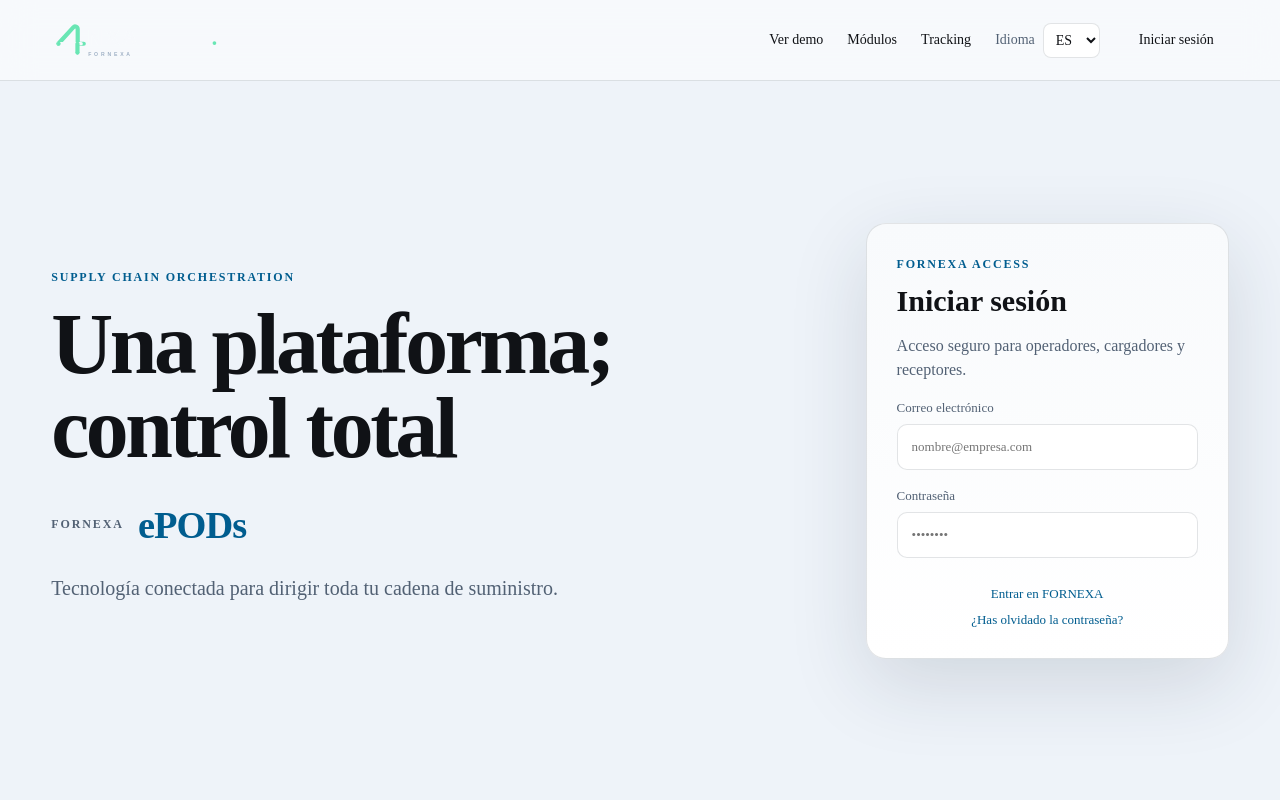
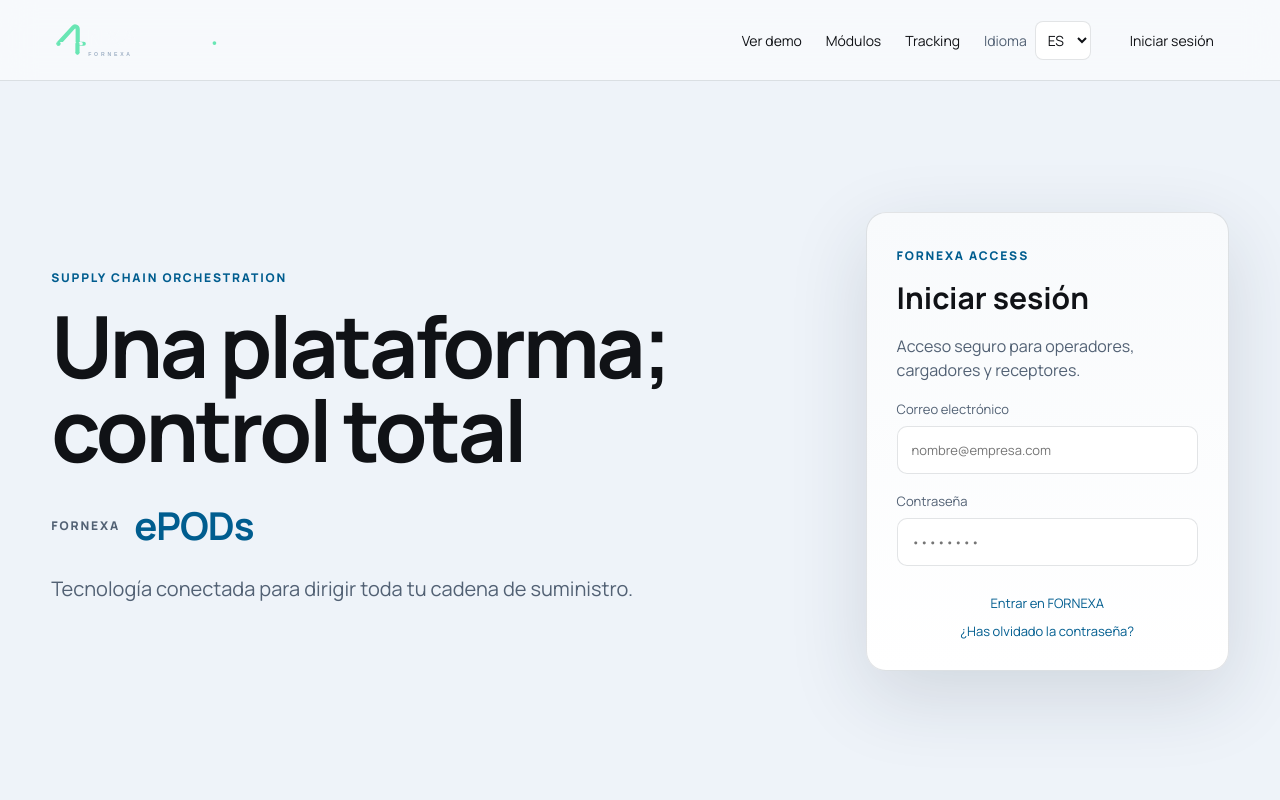
Before and after one commit to fragonh2-boop/Fornexa, a Next.js app: page / in a window 1280 px wide. Shown: the top 800 px of the page. Built offline with nearby package versions, Linux system fonts and the light colour scheme.

Commit message:
Adopt Manrope as the FORNEXA typeface

```diff
--- a/app/layout.tsx
+++ b/app/layout.tsx
@@ -1,6 +1,13 @@
 import type { Metadata, Viewport } from "next";
+import { Manrope } from "next/font/google";
 import "./globals.css";
 import "./brand.css";
+
+const fornexaFont = Manrope({
+  subsets: ["latin"],
+  display: "swap",
+  variable: "--font-fornexa",
+});
 
 export const metadata: Metadata = {
   title: {
@@ -17,13 +24,13 @@ export const metadata: Metadata = {
 };
 
 export const viewport: Viewport = {
-  themeColor: "#07111f",
+  themeColor: "#eef3f9",
 };
 
 export default function RootLayout({ children }: Readonly<{ children: React.ReactNode }>) {
   return (
     <html lang="es">
-      <body>{children}</body>
+      <body className={fornexaFont.variable}>{children}</body>
     </html>
   );
 }
```
